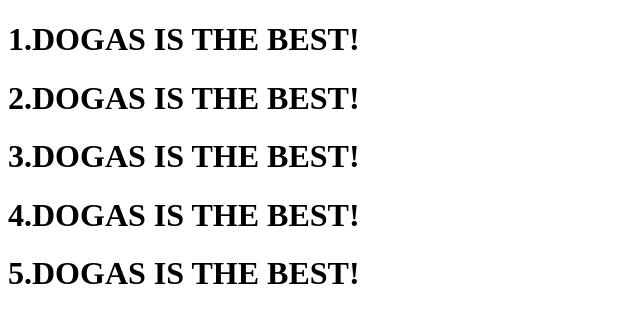
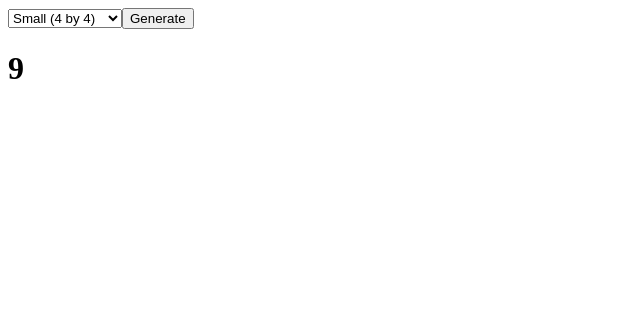
Before and after one commit to Dogas97/react-doku, a React (Create React App) app: page / in a window 1280 px wide. Shown: the top 322 px of the page, without its empty margins (0-640 px from the left). Built offline with nearby package versions, Linux system fonts and the light colour scheme.

Commit message:
Created "Grid.js" and added grid size options

```diff
--- a/src/App.js
+++ b/src/App.js
@@ -1,12 +1,26 @@
-import { useState } from "react";
-import Dogas from "./Dogas"
+import { useEffect, useRef, useState } from "react";
+import Grid from "./Grid";
 
 function App() {
-  const [DogasList, setDogasList] = useState([1, 2, 3, 4, 5])
+  const gridSizeRef = useRef(null)
+  const [grid, setGrid] = useState({ grid: null, size: '9' })
+
+  function handleGrid() {
+    setGrid({ grid: null, size: gridSizeRef.current.value })
+  }
 
   return (
     <>
-      <Dogas DogasList={DogasList} />
+      <select ref={gridSizeRef}>
+        <option value="16">Small (4 by 4)</option>
+        <option value="81">Normal (9 by 9)</option>
+        <option value="256">Big (16 by 16)</option>
+      </select>
+      <button onClick={handleGrid}>
+        Generate
+      </button>
+
+      <Grid grid={grid} />
     </>
   );
 }
--- /dev/null
+++ b/src/Grid.js
@@ -0,0 +1,11 @@
+//TODO
+function getGridValues() { }
+
+export default function Grid({ grid }) {
+    { var size = grid.size }
+    return (
+        <>
+            {size > 0 && <h1>{size}</h1>}
+        </>
+    )
+}
```
